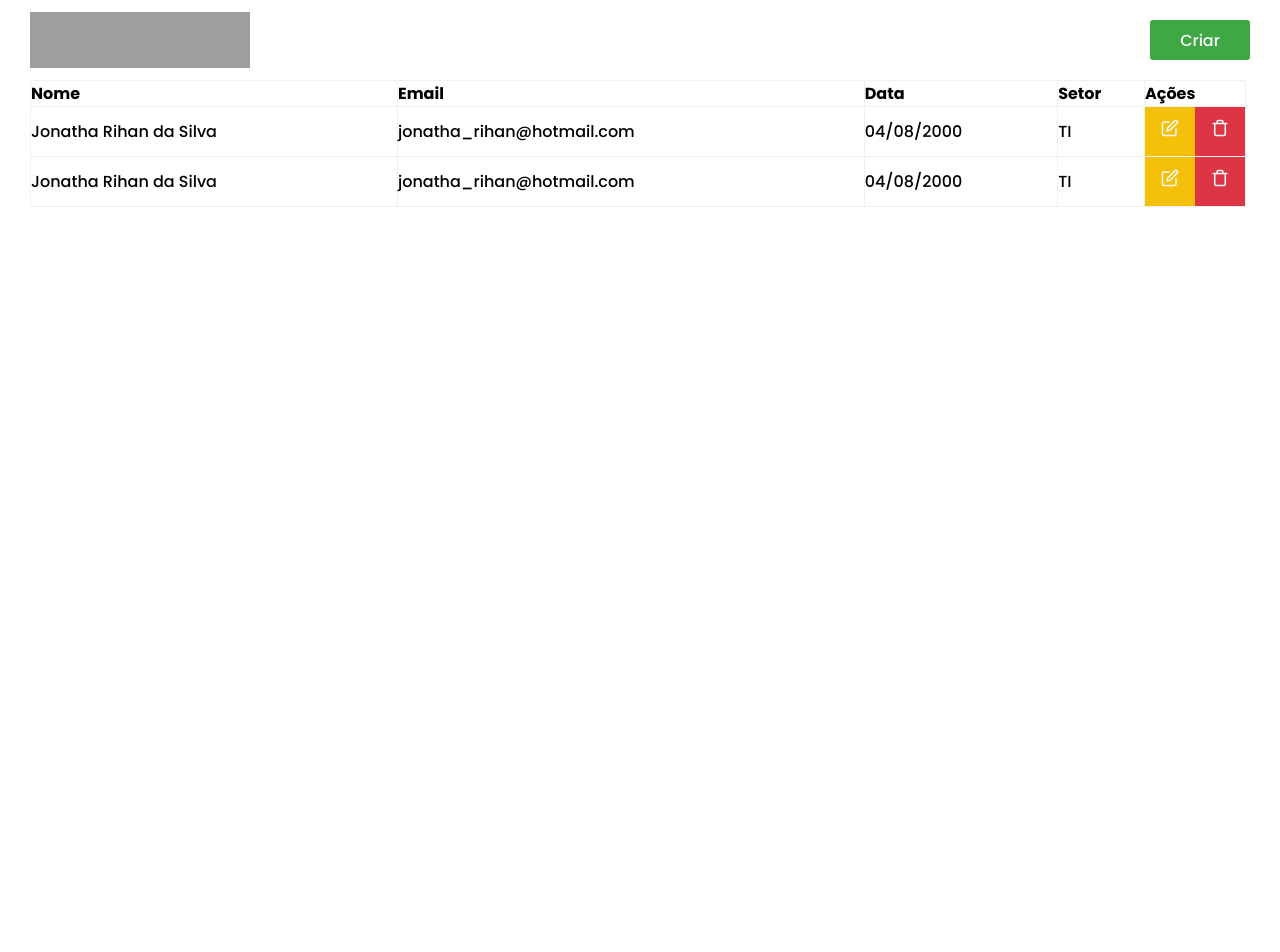
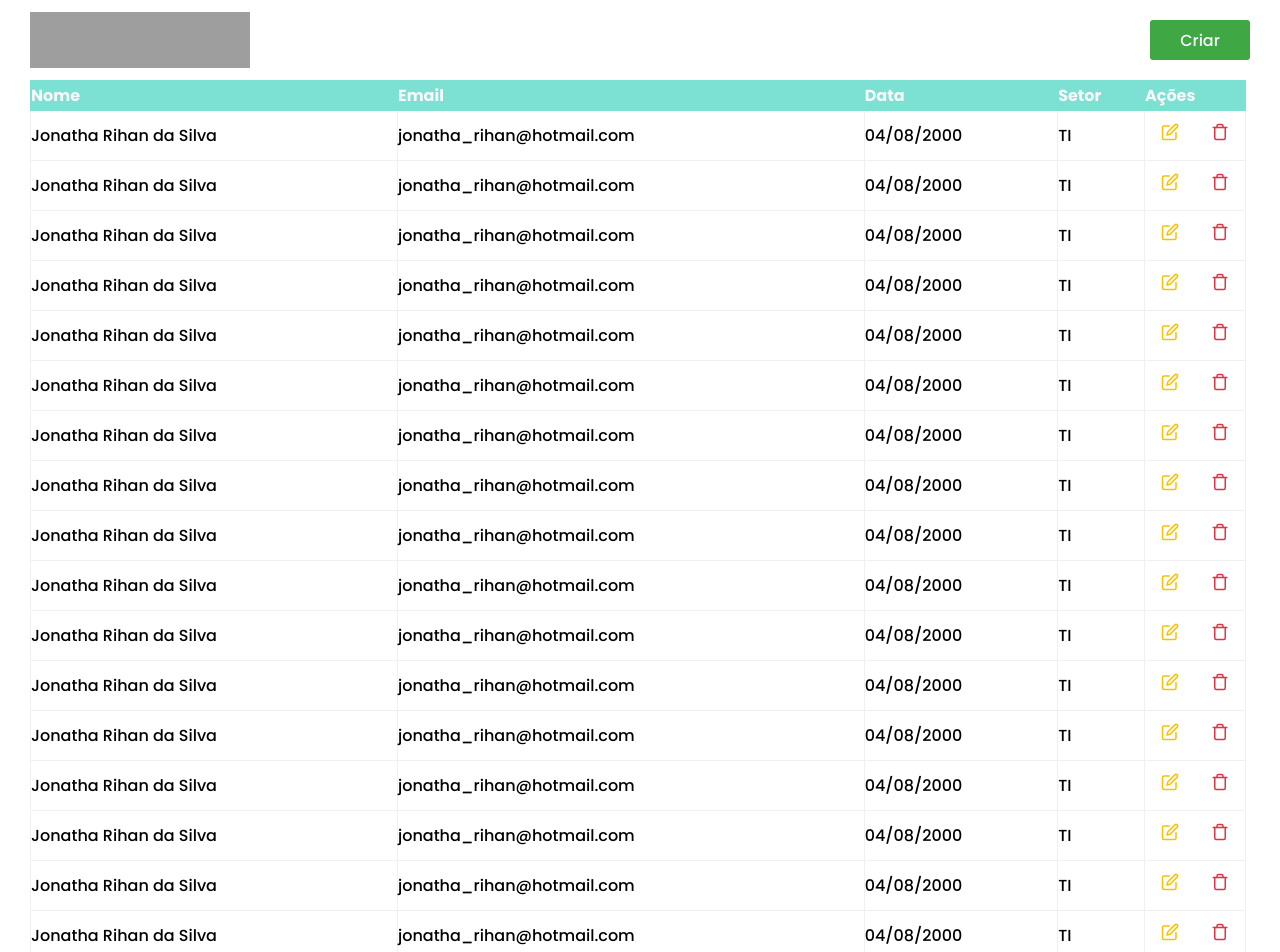
Before and after one commit to RBioZ/nutcache-challenge-jonatharihan, a React (Create React App) app: page / in a window 1280 px wide. Shown: the top 952 px of the page. Before the commit the page ends 800 px from the top, so only its background shows below. Built offline with nearby package versions, Linux system fonts and the light colour scheme; grey boxes are pictures that could not be loaded.

Commit message:
:sparkles: feat: Grid and Row Styles

```diff
--- a/src/components/Grid/Row/index.tsx
+++ b/src/components/Grid/Row/index.tsx
@@ -14,10 +14,10 @@ const Row: React.FC = () => {
       <td>TI</td>
       <td>
         <button type="button">
-          <FiEdit color={colors.bg_light} size={18} />
+          <FiEdit color={colors.bg_warning} size={18} />
         </button>
-        <button style={{ backgroundColor: colors.bg_danger }} type="button">
-          <FiTrash color={colors.bg_light} size={18} />
+        <button type="button">
+          <FiTrash color={colors.bg_danger} size={18} />
         </button>
       </td>
     </S.Row>
--- a/src/components/Grid/Row/styles.ts
+++ b/src/components/Grid/Row/styles.ts
@@ -7,7 +7,7 @@ export const Row = styled.tr`
     border-collapse: collapse;
 
     button {
-      background-color: ${(props) => props.theme.colors.bg_warning};
+      background-color: #fff;
       border: none;
       width: 50%;
       height: 100%;
--- a/src/components/Grid/index.tsx
+++ b/src/components/Grid/index.tsx
@@ -15,6 +15,25 @@ const Grid: React.FC = () => {
       </tr>
       <Row />
       <Row />
+      <Row />
+      <Row />
+      <Row />
+      <Row />
+      <Row />
+      <Row />
+      <Row />
+      <Row />
+      <Row />
+      <Row />
+      <Row />
+      <Row />
+      <Row />
+      <Row />
+      <Row />
+      <Row />
+      <Row />
+      <Row />
+      <Row />
     </S.Table>
   );
 };
--- a/src/components/Grid/styles.ts
+++ b/src/components/Grid/styles.ts
@@ -3,21 +3,21 @@ import styled from 'styled-components';
 export const Table = styled.table`
   width: 95%;
   margin: 0 3rem;
-  border: 1px solid #f0f0f0;
+  border: 1px solid ${(props) => props.theme.colors.primary};
   border-collapse: collapse;
 
   th {
     font-size: 1.6rem;
+    text-align: left;
+    height: 3rem;
+    background-color: ${(props) => props.theme.colors.primary};
+    color: ${(props) => props.theme.colors.bg_light};
+    border-color: ${(props) => props.theme.colors.primary};
   }
 
   table,
-  th,
-  td {
-    border: 1px solid #f0f0f0;
+  th {
+    border: 1px solid ${(props) => props.theme.colors.primary};
     border-collapse: collapse;
   }
-
-  th {
-    text-align: left;
-  }
 `;
```
